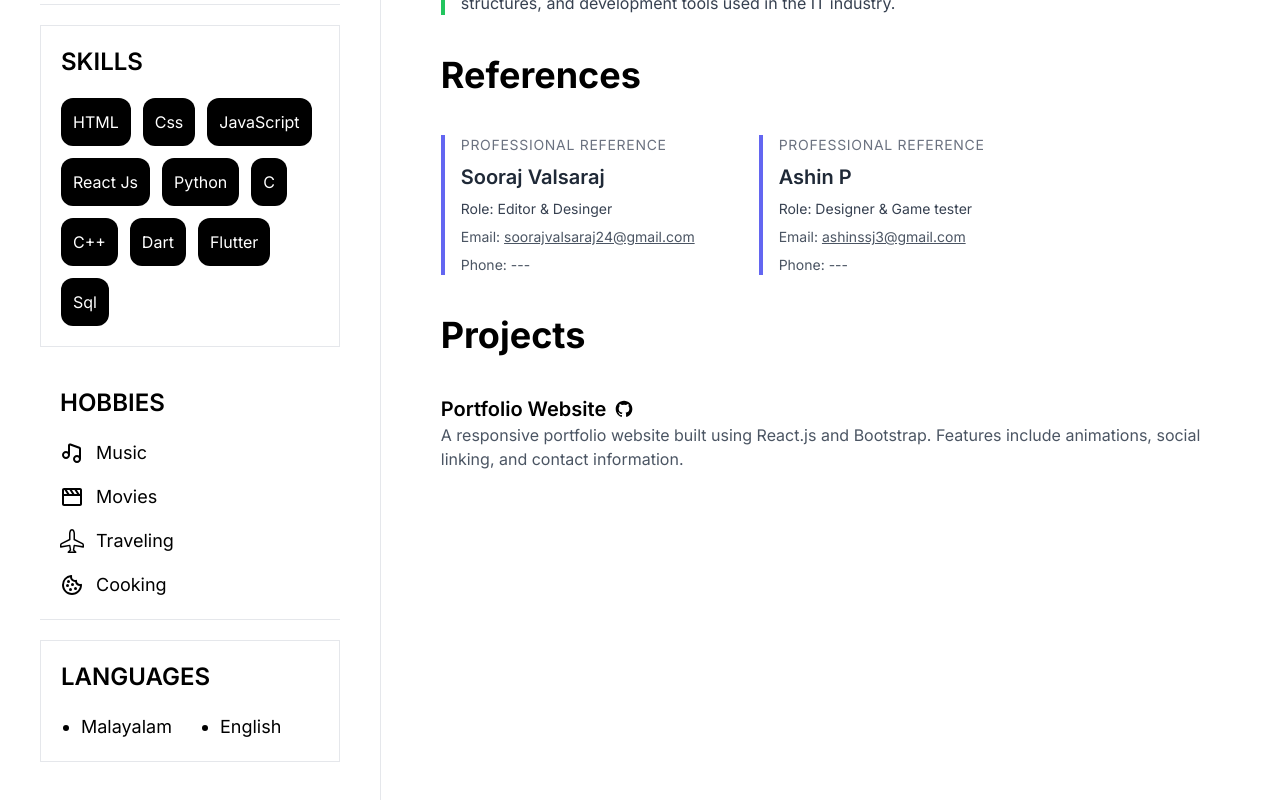
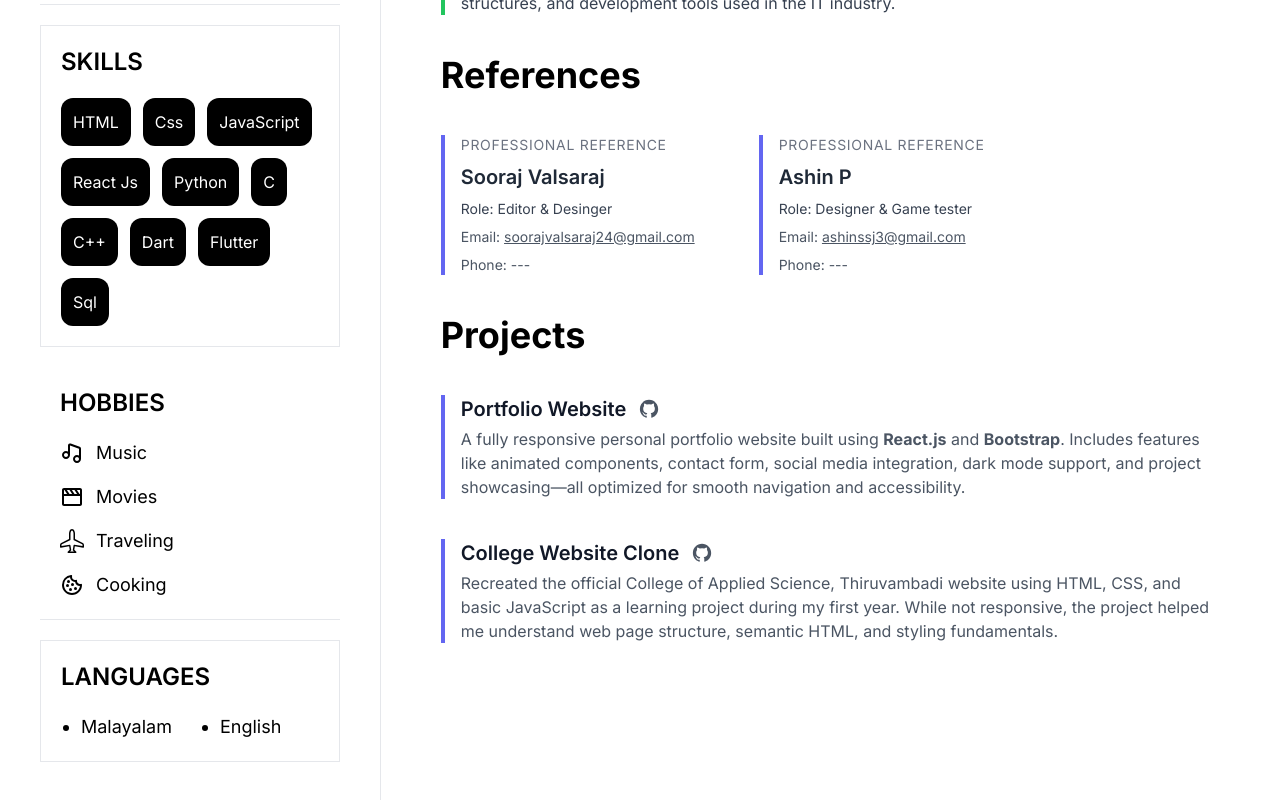
Before and after one commit to Albin-Binu/my-cv, a React (Vite) app: page / in a window 1280 px wide. Shown: the part 869-1669 px from the top of the page. Built offline with nearby package versions, Linux system fonts and the light colour scheme.

Commit message:
added on more project

```diff
--- a/src/components/Home.jsx
+++ b/src/components/Home.jsx
@@ -137,28 +137,57 @@ const Home = () => {
 
         {/* mini projects */}
 
+        <div className="space-y-10">
           <h1 className="text-2xl font-bold md:text-4xl">Projects</h1>
-        <ul className="space-y-4">
-          <li>
-            <h3 className="font-semibold flex items-center gap-2 text-lg md:text-xl">
+          {/* project 1 */}
+          <ul className="space-y-6">
+            <li className="border-l-4 border-indigo-500 pl-4">
+              <h3 className="flex items-center gap-3 text-lg font-semibold md:text-xl text-gray-900 dark:text-white">
                 Portfolio Website
                 <a
                   href="https://github.com/Albin-Binu/personal-portfolio"
                   target="_blank"
                   rel="noopener noreferrer"
-                className="text-black dark:text-white transition-colors"
-                title="View on GitHub"
+                  className="text-gray-600 dark:text-gray-300 hover:text-indigo-500 dark:hover:text-indigo-400"
+                  title="View Source Code on GitHub"
                 >
-                <BiLogoGithub size={20} />
+                  <BiLogoGithub size={22} />
                 </a>
               </h3>
-            <p className="text-sm text-gray-600 dark:text-gray-400 md:text-base">
-              A responsive portfolio website built using React.js and Bootstrap.
-              Features include animations, social linking, and contact
-              information.
+              <p className="mt-1 text-sm text-gray-600 dark:text-gray-400 md:text-base">
+                A fully responsive personal portfolio website built using{" "}
+                <b>React.js</b> and <b>Bootstrap</b>. Includes features like
+                animated components, contact form, social media integration,
+                dark mode support, and project showcasing—all optimized for
+                smooth navigation and accessibility.
               </p>
             </li>
           </ul>
+          {/* project -2  */}
+          <ul className="space-y-6">
+            <li className="border-l-4 border-indigo-500 pl-4">
+              <h3 className="flex items-center gap-3 text-lg font-semibold md:text-xl text-gray-900 dark:text-white">
+                College Website Clone
+                <a
+                  href="https://github.com/Albin-Binu/cas"
+                  target="_blank"
+                  rel="noopener noreferrer"
+                  className="text-gray-600 dark:text-gray-300 hover:text-indigo-500 dark:hover:text-indigo-400"
+                  title="View Source Code on GitHub"
+                >
+                  <BiLogoGithub size={22} />
+                </a>
+              </h3>
+              <p className="mt-1 text-sm text-gray-600 dark:text-gray-400 md:text-base">
+                Recreated the official College of Applied Science, Thiruvambadi
+                website using HTML, CSS, and basic JavaScript as a learning
+                project during my first year. While not responsive, the project
+                helped me understand web page structure, semantic HTML, and
+                styling fundamentals.
+              </p>
+            </li>
+          </ul>
+        </div>
       </main>
     </div>
   );
```
Lines whose indentation alone changed are shown as unchanged.
